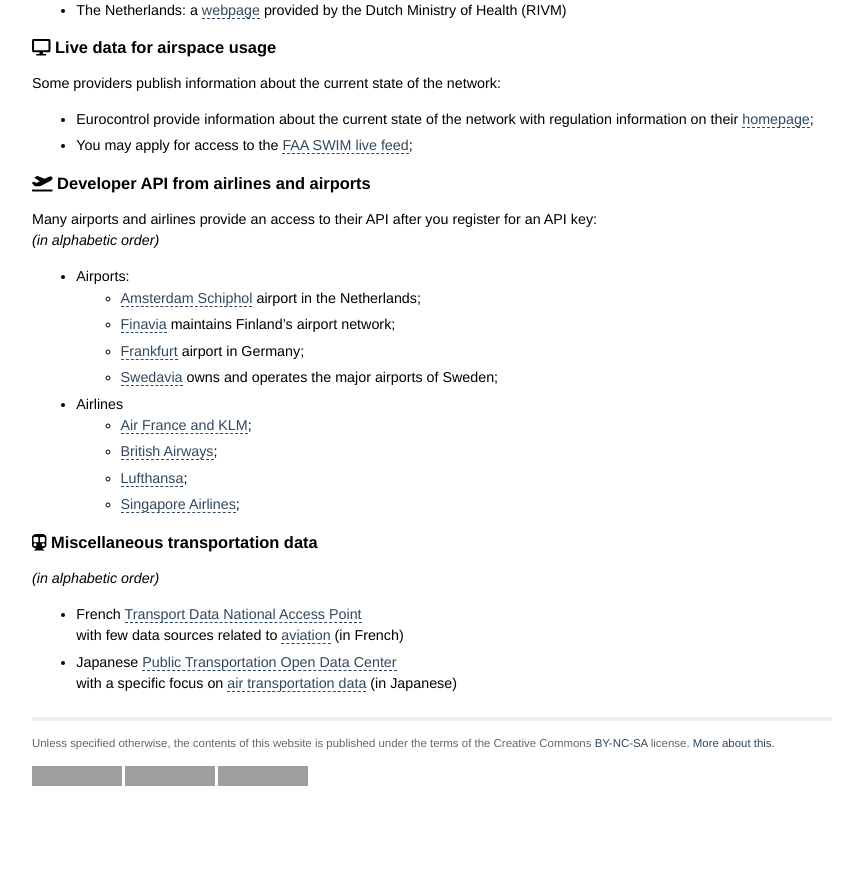
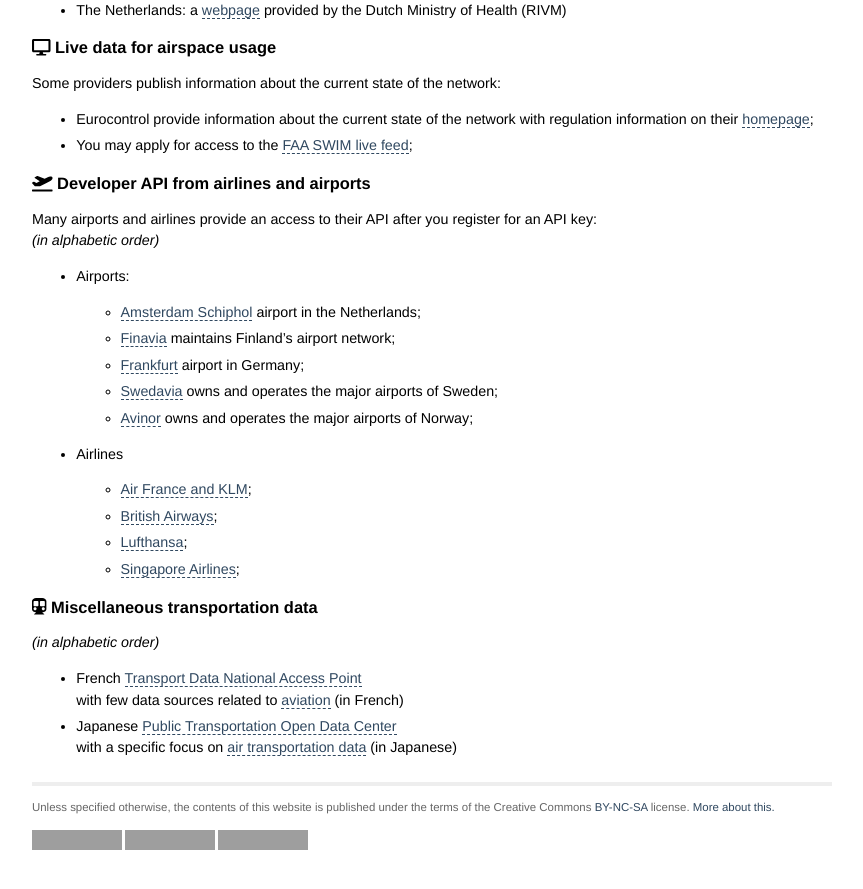
Before and after one commit to open-aviation/atmdata, a Jekyll site: the page built from _pages/data_sources.md, in a window 1280 px wide and 900 px high, scrolled down 2149 px, cut to the strip 0-889 px from the top of the window. Shown: the whole strip, without its empty margins (208-1071 px from the left). Built offline with Jekyll 4.4.1, drawn with Linux system fonts in a browser that asks for light colours; nearby versions of some CDN libraries; before the commit the page ends 2985 px from its top, so only the background shows below that; grey boxes are pictures that could not be loaded.

Commit message:
add avinor data source

```diff
--- a/_pages/data_sources.md
+++ b/_pages/data_sources.md
@@ -54,15 +54,17 @@ Many sources on the Internet are somehow redundant. They overlap quite well but
 
 The following websites provide a large history of METAR data.
 METARs report basic weather information around airports:
+
 - <http://www.ogimet.com/index.phtml.en>
 - <https://mesonet.agron.iastate.edu/request/download.phtml>
 
 The following website provides METAR, TAF and SIGMET history:
+
 - <http://www.aviationwxchartsarchive.com/product/sigmet>
 
 Miscellaneous:
+
 - The Japanese Meteorological Agency 気象庁 provides weather information datasets on their [website](https://www.data.jma.go.jp/developer/index.html) (in Japanese).
-
 
 ## <i class="fas fa-headphones"></i> Noise
 
@@ -78,33 +80,35 @@ The European Environment Agency makes some measurements available through the [f
 - France: the [Prév'air](http://www2.prevair.org/) database provides observation and forecast maps
 - The Netherlands: a [webpage](https://www.luchtmeetnet.nl/) provided by the Dutch Ministry of Health (RIVM)
 
-
 ## <i class="fas fa-desktop"></i> Live data for airspace usage
 
 Some providers publish information about the current state of the network:
+
 - Eurocontrol provide information about the current state of the network with regulation information on their [homepage](https://www.eurocontrol.int/);
 - You may apply for access to the [FAA SWIM live feed](https://scds.swim.faa.gov/);
 
 ## <i class="fas fa-plane-departure"></i> Developer API from airlines and airports
 
 Many airports and airlines provide an access to their API after you register for an API key:
-*(in alphabetic order)*
+_(in alphabetic order)_
 
 - Airports:
-    - [Amsterdam Schiphol](https://developer.schiphol.nl/) airport in the Netherlands;
-    - [Finavia](https://developer.finavia.fi/) maintains Finland's airport network;
-    - [Frankfurt](https://developer.fraport.de/) airport in Germany;
-    - [Swedavia](https://apideveloper.swedavia.se/) owns and operates the major airports of Sweden;
+
+  - [Amsterdam Schiphol](https://developer.schiphol.nl/) airport in the Netherlands;
+  - [Finavia](https://developer.finavia.fi/) maintains Finland's airport network;
+  - [Frankfurt](https://developer.fraport.de/) airport in Germany;
+  - [Swedavia](https://apideveloper.swedavia.se/) owns and operates the major airports of Sweden;
+  - [Avinor](https://avinor.no/en/corporate/services/flydata/flydata-i-xml-format) owns and operates the major airports of Norway;
 
 - Airlines
-    - [Air France and KLM](https://developer.airfranceklm.com/);
-    - [British Airways](https://developer.iairgroup.com/british_airways);
-    - [Lufthansa](https://developer.lufthansa.com/);
-    - [Singapore Airlines](https://developer.singaporeair.com/docs/Flight_Status/);
+  - [Air France and KLM](https://developer.airfranceklm.com/);
+  - [British Airways](https://developer.iairgroup.com/british_airways);
+  - [Lufthansa](https://developer.lufthansa.com/);
+  - [Singapore Airlines](https://developer.singaporeair.com/docs/Flight_Status/);
 
 ## <i class="fas fa-subway"></i> Miscellaneous transportation data
 
-*(in alphabetic order)*
+_(in alphabetic order)_
 
 - French [Transport Data National Access Point](https://transport.data.gouv.fr/)
   with few data sources related to [aviation](https://transport.data.gouv.fr/datasets?type=air-transport) (in French)
```
